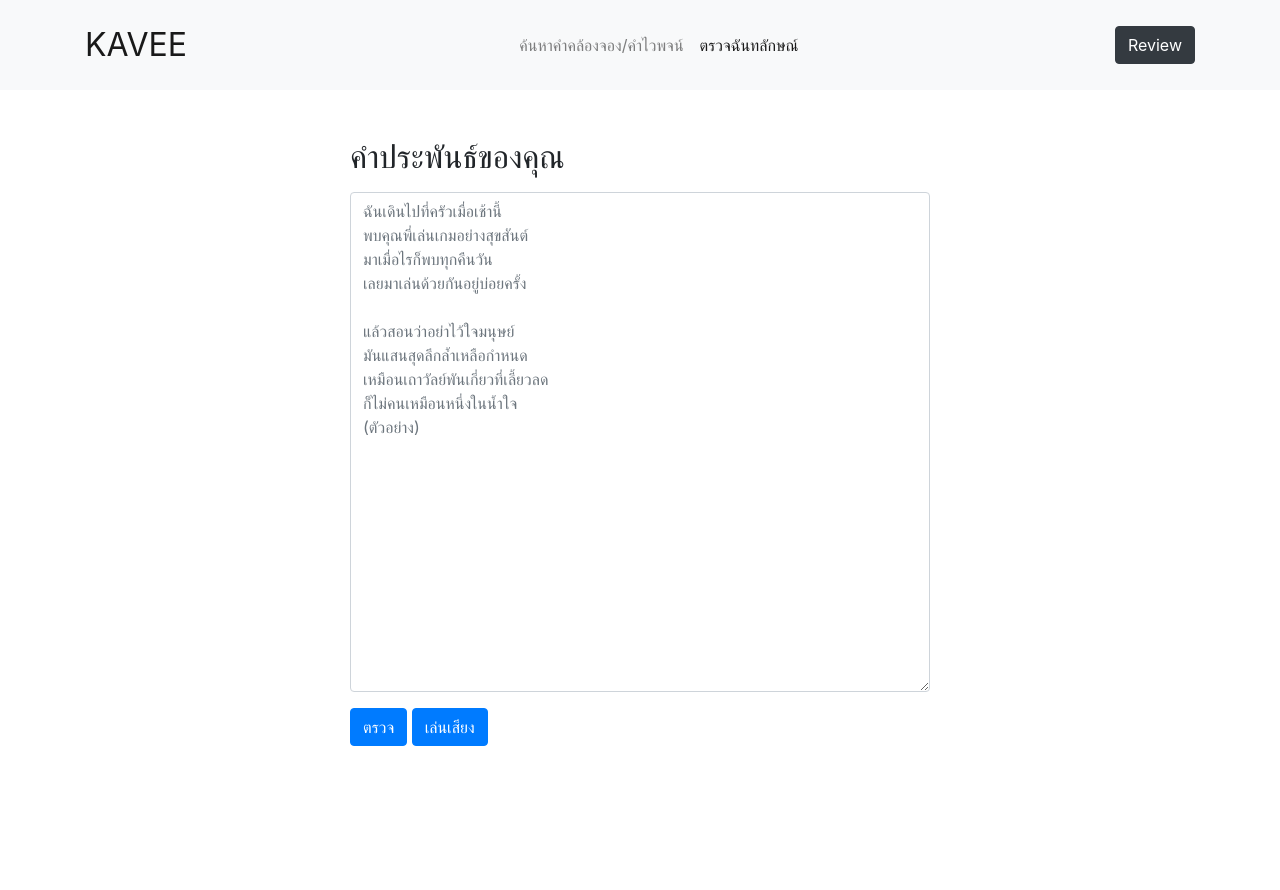
After one commit to OJYUMAN/kavee2, a Flask app: page /page2 in a window 1280 px wide. The commit adds this page. Run offline with Flask 3, Linux system fonts and the light colour scheme; some libraries are stand-ins or nearby versions.

Commit message:
script to python

```diff
--- /dev/null
+++ b/Kavee/pyvenv.cfg
@@ -0,0 +1,5 @@
+home = /opt/homebrew/opt/python@3.12/bin
+include-system-site-packages = false
+version = 3.12.3
+executable = /opt/homebrew/Cellar/python@3.12/3.12.3/Frameworks/Python.framework/Versions/3.12/bin/python3.12
+command = /opt/homebrew/opt/python@3.12/bin/python3.12 -m venv /Users/panotpontreemas/Coding/Kavee V.2/Kavee
--- a/app.py
+++ b/app.py
@@ -1,4 +1,4 @@
-from flask import Flask, render_template
+from flask import Flask, render_template,request, jsonify
 
 app = Flask(__name__)
 
@@ -6,5 +6,17 @@ app = Flask(__name__)
 def home():
     return render_template('index.html')
 
+@app.route('/api/button_click', methods=['POST'])
+def button_click():
+    data = request.get_json()
+    word = data['word']
+    print(word)
+    # Process the email...
+    return jsonify(message='Button was clicked!')
+
+@app.route('/page2')
+def next_page():
+    return render_template('page2.html')
+
 if __name__ == '__main__':
     app.run(debug=True)
--- /dev/null
+++ b/templates/page2.html
@@ -0,0 +1,58 @@
+<!DOCTYPE html>
+<html lang="en">
+
+<head>
+  <title>App</title>
+  <link rel="stylesheet" href="https://stackpath.bootstrapcdn.com/bootstrap/4.3.1/css/bootstrap.min.css">
+</head>
+
+<body>
+  <nav class="navbar navbar-expand-lg navbar-light bg-light py-3">
+    <div class="container">
+      <a class="navbar-brand" href="#" style="font-size: 2rem;">KAVEE</a>
+      <div class="collapse navbar-collapse justify-content-center" id="navbarNav">
+        <ul class="navbar-nav">
+          <li class="nav-item">
+            <!-- <a class="nav-link" href="index.html">ค้นหาคําคล้องจอง/คําไวพจน์</a> -->
+            <a class="nav-link" onclick="window.location.href='/'">ค้นหาคําคล้องจอง/คําไวพจน์</a>
+          </li>
+          <li class="nav-item active">
+            <a class="nav-link" href="page2.html">ตรวจฉันทลักษณ์</a>
+          </li>
+
+        </ul>
+      </div>
+      <button class="btn btn-dark ml-auto"
+        onclick="window.location.href='https://forms.gle/ugtpNidKJoACLA599';">Review</button>
+    </div>
+  </nav>
+
+  <div class="d-flex justify-content-center align-items-start vh-100 pt-5">
+    <form class="col-md-6">
+      <div class="container">
+        <h2 class="mb-3">คําประพันธ์ของคุณ</h2>
+        <form>
+          <div class="form-group">
+            <textarea class="form-control" id="exampleInputEmail1" aria-describedby="emailHelp" placeholder="ฉันเดินไปที่ครัวเมื่อเช้านี้
+พบคุณพี่เล่นเกมอย่างสุขสันต์
+มาเมื่อไรก็พบทุกคืนวัน
+เลยมาเล่นด้วยกันอยู่บ่อยครั้ง
+
+แล้วสอนว่าอย่าไว้ใจมนุษย์
+มันแสนสุดลึกล้ำเหลือกำหนด
+เหมือนเถาวัลย์พันเกี่ยวที่เลี้ยวลด
+ก็ไม่คนเหมือนหนึ่งในน้ำใจ
+(ตัวอย่าง)" style="width: 100%; height: 500px;"></textarea>
+          </div>
+          <button type="submit" class="btn btn-primary">ตรวจ</button>
+          <button type="submit" class="btn btn-primary">เล่นเสียง</button>
+        </form>
+      </div>
+    </form>
+  </div>
+
+
+
+</body>
+
+</html>
```
Also changed, not shown: static/script.js (added, +17 -0 lines), templates/index.html (+47 -5 lines), 11 other files.
